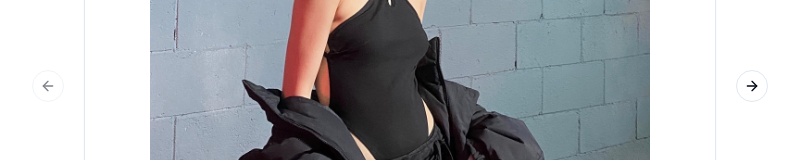
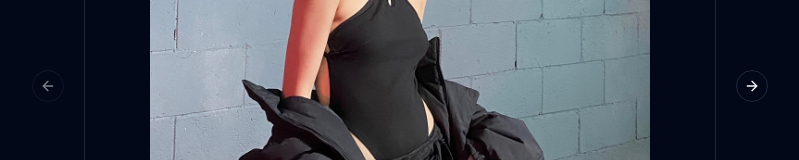
Before and after one commit to Beanielit/hanbin, a Next.js app: page / in a window 1280 px wide. Shown: the part 374-534 px from the top of the page, without its empty margins (240-1039 px from the left). Built offline with nearby package versions, Linux system fonts and the light colour scheme.

Commit message:
add video carousel

```diff
--- a/src/app/page.tsx
+++ b/src/app/page.tsx
@@ -1,12 +1,43 @@
 "use client";
 
+import Image from "next/image";
+
 import CustomCarousel from "@/components/customUi/Carousel";
+import { useConfig } from "@/provider/ConfigProvider";
 
 const Page = () => {
+    const { config } = useConfig();
     return (
         <div className="flex-col justify-center items-center w-full">
             <div className="max-md:pl-6 max-md:pr-6">
-                <CustomCarousel />
+                <CustomCarousel
+                    items={Array.from({ length: 13 }).map((_, i) => (
+                        <Image
+                            alt="profile"
+                            height={500}
+                            key={i}
+                            src={`${config.imagePrefix}/profile/profile_${i + 1}.jpg`}
+                            width={500}
+                        />
+                    ))}
+                />
+            </div>
+            <div className="max-md:pl-6 max-md:pr-6">
+                <CustomCarousel
+                    items={[
+                        <iframe
+                            allow="accelerometer; autoplay; clipboard-write; encrypted-media; gyroscope; picture-in-picture; web-share"
+                            allowFullScreen
+                            frameBorder="0"
+                            height="500"
+                            key={0}
+                            referrerPolicy="strict-origin-when-cross-origin"
+                            src="https://www.youtube.com/embed/KJKXrYk4FhE"
+                            title="[오뚜기 진비빔면] 비빔면이 부족해요? 그럼 채워야죠~ 120%! 초넉넉 초시원매콤 120% 만족! 진비빔면❤️ (30초)"
+                            width="600"
+                        />
+                    ]}
+                />
             </div>
         </div>
     );
--- a/src/components/customUi/Carousel.tsx
+++ b/src/components/customUi/Carousel.tsx
@@ -1,32 +1,24 @@
 "use client";
-
-import Image from "next/image";
 
 import { Card, CardContent } from "@/components/ui/card";
 import { Carousel, CarouselContent, CarouselItem, CarouselNext, CarouselPrevious } from "@/components/ui/carousel";
-import { useConfig } from "@/provider/ConfigProvider";
 
-// interface CustomCarouselProps {
-//   item: { src: string; alt: string };
-// }
+interface CustomCarouselProps {
+    items: JSX.Element[];
+}
 
-const CustomCarousel = () => {
-    const { config } = useConfig();
+const CustomCarousel: React.FC<CustomCarouselProps> = props => {
+    const { items } = props;
     return (
         <Carousel className="w-full max-w-screen-sm mx-auto">
             <CarouselContent>
-                {Array.from({ length: 13 }).map((_, i) => (
+                {items.map((item, i) => (
                     <CarouselItem key={i}>
                         <div className="p-1">
                             <Card>
                                 <CardContent className="flex aspect-square items-center justify-center p-6">
                                     {/* eslint-disable-next-line spellcheck/spell-checker */}
-                                    <Image
-                                        alt="profile"
-                                        height={500}
-                                        src={`${config.imagePrefix}/profile/profile_${i + 1}.jpg`}
-                                        width={500}
-                                    />
+                                    {item}
                                 </CardContent>
                             </Card>
                         </div>
--- a/src/components/customUi/ContentArea.tsx
+++ b/src/components/customUi/ContentArea.tsx
@@ -4,7 +4,7 @@ interface ContentAreaProps {
 
 const ContentArea: React.FC<ContentAreaProps> = props => {
     const { children } = props;
-    return <div className="container relative">{children}</div>;
+    return <div className="container relative pb-4">{children}</div>;
 };
 
 export default ContentArea;
--- a/src/components/customUi/ModeToggle.tsx
+++ b/src/components/customUi/ModeToggle.tsx
@@ -28,7 +28,6 @@ const ModeToggle = () => {
             <DropdownMenuContent align="end">
                 <DropdownMenuItem onClick={() => setTheme("light")}>Light</DropdownMenuItem>
                 <DropdownMenuItem onClick={() => setTheme("dark")}>Dark</DropdownMenuItem>
-                <DropdownMenuItem onClick={() => setTheme("system")}>System</DropdownMenuItem>
             </DropdownMenuContent>
         </DropdownMenu>
     );
--- a/src/provider/Provider.tsx
+++ b/src/provider/Provider.tsx
@@ -19,7 +19,7 @@ const Provider: React.FC<Props> = props => {
     const { children, dict, locale, config } = props;
 
     return (
-        <ThemeProvider attribute="class" defaultTheme="system" disableTransitionOnChange enableSystem>
+        <ThemeProvider attribute="class" defaultTheme="dark" disableTransitionOnChange enableSystem>
             <LocaleProvider dict={dict} locale={locale}>
                 <ConfigProvider config={config}>{children}</ConfigProvider>
             </LocaleProvider>
```
Also changed, not shown: .eslintrc.cjs.
